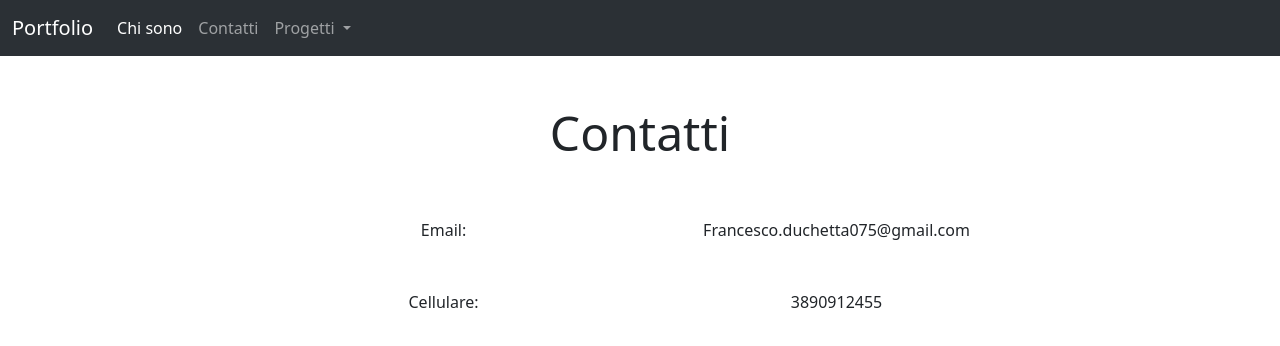
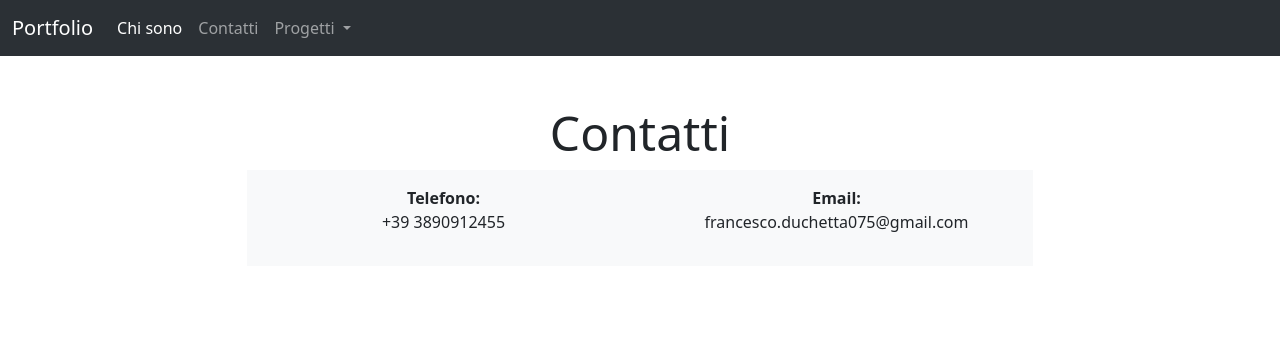
Before and after one commit to Fra075/Portfolio, a plain HTML site: page contatti.html in a window 1280 px wide. Drawn offline with nearby package versions, Linux system fonts and the light colour scheme.

Commit message:
Update contatti.html

```diff
--- a/contatti.html
+++ b/contatti.html
@@ -42,15 +42,18 @@
     </nav>
     <div class="container my-5 text-center" style="max-width: 810px;">
         <h1 class="display-5">Contatti</h1>
-        <div class="container text-center">
-            <div class="row row-cols-2">
-              <div class="col my-5 ">Email:</div>
-              <div class="col my-5">Francesco.duchetta075@gmail.com</div>
-              <div class="col">Cellulare:</div>
-              <div class="col">3890912455</div>
+        <footer class="footer mt-auto py-3 bg-light">
+            <div class="container">
+              <div class="row">
+                <div class="col-md 4">
+                  <p><strong>Telefono:<br></strong> +39 3890912455</p>
+                </div>
+                <div class="col-md-6">
+                  <p><strong>Email:<br></strong> francesco.duchetta075@gmail.com</p>
+                </div>
+              </div>
             </div>
-          </div>
-    </div>
+          </footer>
 
     <script src="https://cdn.jsdelivr.net/npm/bootstrap@5.3.3/dist/js/bootstrap.bundle.min.js" integrity="sha384-YvpcrYf0tY3lHB60NNkmXc5s9fDVZLESaAA55NDzOxhy9GkcIdslK1eN7N6jIeHz" crossorigin="anonymous"></script>
 </body>
```
